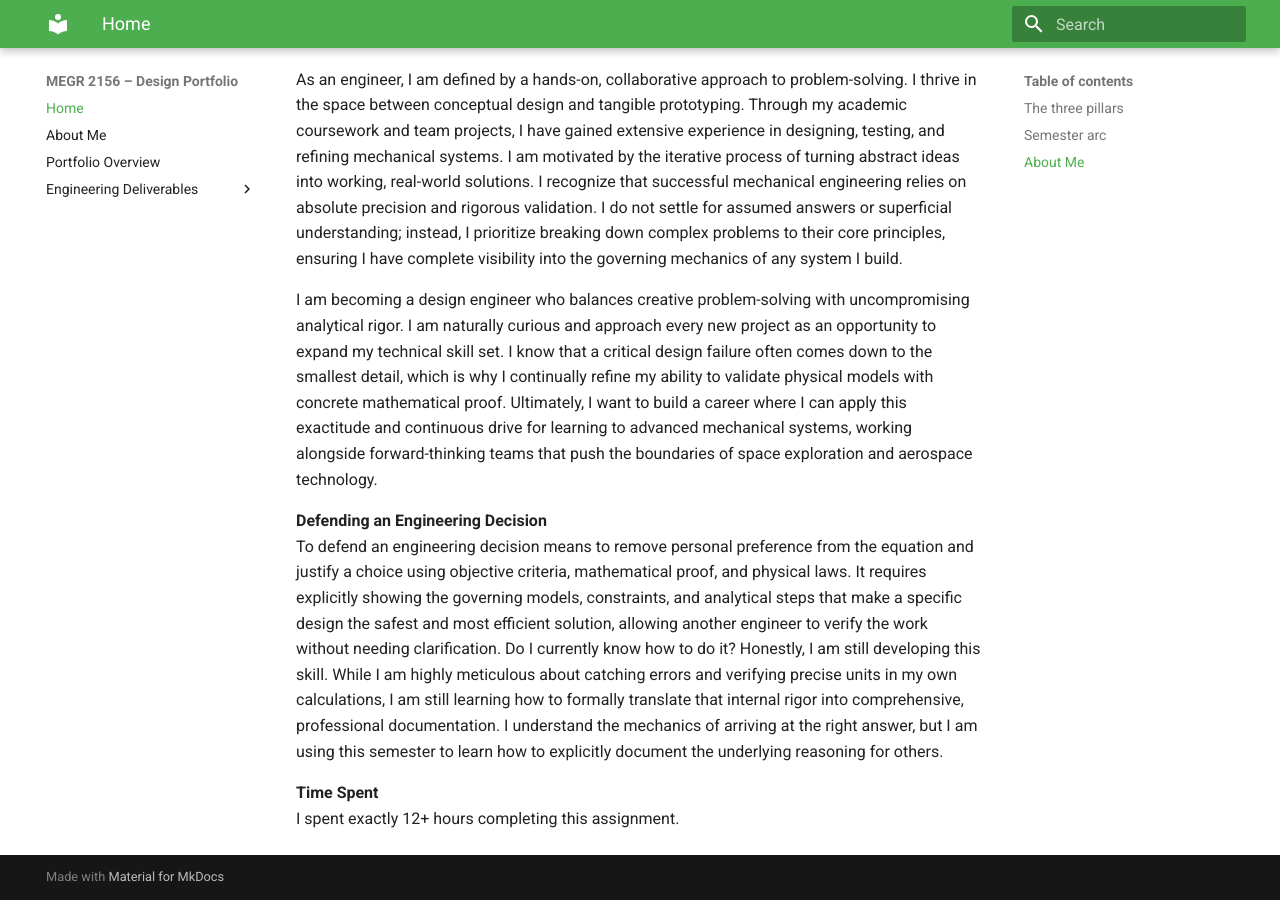
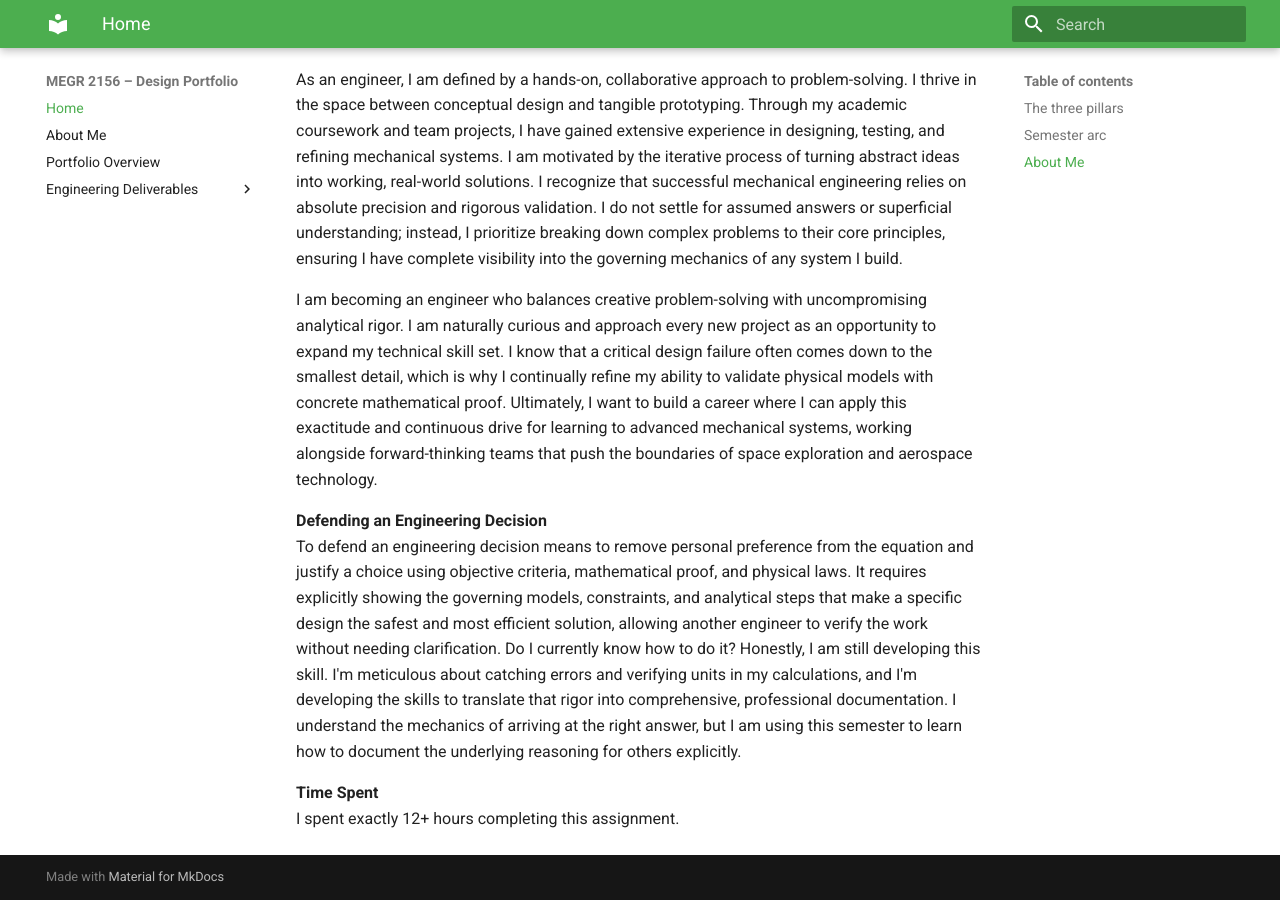
Before and after one commit to rhoang628/megr2156-portfolio, an MkDocs documentation site: the page built from docs/index.md, in a window 1280 px wide and 900 px high, scrolled down 1273 px. Built offline with MkDocs 1.6.1 and Material for MkDocs 9.7.7, drawn with Linux system fonts in a browser that asks for light colours; some of the changed text lies outside the part shown.

Commit message:
Refine portfolio introduction and engineering philosophy
Updated text for clarity and grammatical accuracy.

```diff
--- a/docs/index.md
+++ b/docs/index.md
@@ -2,7 +2,7 @@
 
 ![Randy Hoang - MEGR 2156 Portfolio](MEGR2156title.png)
 
-This site is the working record of your engineering design decisions across MEGR 2156. Every entry follows the Analyze, Decide, Communicate structure in accordance with standard engineering documentation practice, so a reader can see not just what you built, but how and why you built it that way. Engineering documentation is a skill developed through deliberate practice. Each assignment is an opportunity to improve the precision, clarity, and professional quality of how you record and defend your work. As you progress through the semester your engineering capability will grow alongside your documentation — this portfolio is the record of that journey.
+This site is the working record of your engineering design decisions across MEGR 2156. Every entry follows the Analyze, Decide, Communicate structure in accordance with standard engineering documentation practice, so a reader can see not just what you built, but how and why you built it that way. Engineering documentation is a skill developed through deliberate practice. Each assignment is an opportunity to improve the precision, clarity, and professional quality of how you record and defend your work. As you progress through the semester, your engineering capability will grow alongside your documentation — this portfolio is the record of that journey.
 
 > **Engineering is the art of making decisions you can defend.**
 
@@ -29,10 +29,10 @@ My name is Randy Hoang, and I am a mechanical engineering student driven by a li
 
 As an engineer, I am defined by a hands-on, collaborative approach to problem-solving. I thrive in the space between conceptual design and tangible prototyping. Through my academic coursework and team projects, I have gained extensive experience in designing, testing, and refining mechanical systems. I am motivated by the iterative process of turning abstract ideas into working, real-world solutions. I recognize that successful mechanical engineering relies on absolute precision and rigorous validation. I do not settle for assumed answers or superficial understanding; instead, I prioritize breaking down complex problems to their core principles, ensuring I have complete visibility into the governing mechanics of any system I build.
 
-I am becoming a design engineer who balances creative problem-solving with uncompromising analytical rigor. I am naturally curious and approach every new project as an opportunity to expand my technical skill set. I know that a critical design failure often comes down to the smallest detail, which is why I continually refine my ability to validate physical models with concrete mathematical proof. Ultimately, I want to build a career where I can apply this exactitude and continuous drive for learning to advanced mechanical systems, working alongside forward-thinking teams that push the boundaries of space exploration and aerospace technology.
+I am becoming an engineer who balances creative problem-solving with uncompromising analytical rigor. I am naturally curious and approach every new project as an opportunity to expand my technical skill set. I know that a critical design failure often comes down to the smallest detail, which is why I continually refine my ability to validate physical models with concrete mathematical proof. Ultimately, I want to build a career where I can apply this exactitude and continuous drive for learning to advanced mechanical systems, working alongside forward-thinking teams that push the boundaries of space exploration and aerospace technology.
 
 **Defending an Engineering Decision**
-To defend an engineering decision means to remove personal preference from the equation and justify a choice using objective criteria, mathematical proof, and physical laws. It requires explicitly showing the governing models, constraints, and analytical steps that make a specific design the safest and most efficient solution, allowing another engineer to verify the work without needing clarification. Do I currently know how to do it? Honestly, I am still developing this skill. While I am highly meticulous about catching errors and verifying precise units in my own calculations, I am still learning how to formally translate that internal rigor into comprehensive, professional documentation. I understand the mechanics of arriving at the right answer, but I am using this semester to learn how to explicitly document the underlying reasoning for others.
+To defend an engineering decision means to remove personal preference from the equation and justify a choice using objective criteria, mathematical proof, and physical laws. It requires explicitly showing the governing models, constraints, and analytical steps that make a specific design the safest and most efficient solution, allowing another engineer to verify the work without needing clarification. Do I currently know how to do it? Honestly, I am still developing this skill. I'm meticulous about catching errors and verifying units in my calculations, and I'm developing the skills to translate that rigor into comprehensive, professional documentation. I understand the mechanics of arriving at the right answer, but I am using this semester to learn how to document the underlying reasoning for others explicitly.
 
 **Time Spent**
 I spent exactly 12+ hours completing this assignment.
```
